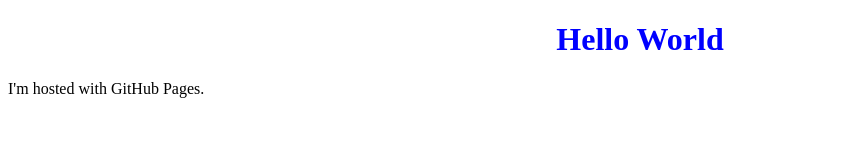
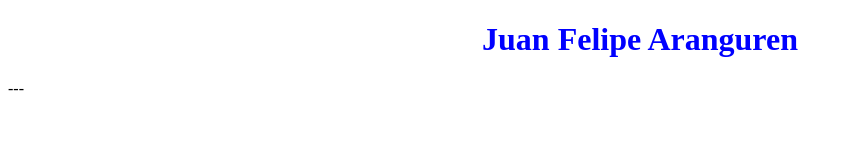
Before and after one commit to juanguren/juanguren.github.io, a plain HTML site: page index.html in a window 1280 px wide. Shown: the whole page, without its empty margins (0-853 px from the left). Drawn offline with Linux system fonts and the light colour scheme.

Commit message:
Update index.html

```diff
--- a/index.html
+++ b/index.html
@@ -4,7 +4,7 @@
       <link rel="stylesheet" href="css/style.css">
    </head>
    <body>
-      <h1>Hello World</h1>
-      <p>I'm hosted with GitHub Pages.</p>
+      <h1>Juan Felipe Aranguren</h1>
+      <p>---</p>
    </body>
 </html>
```
